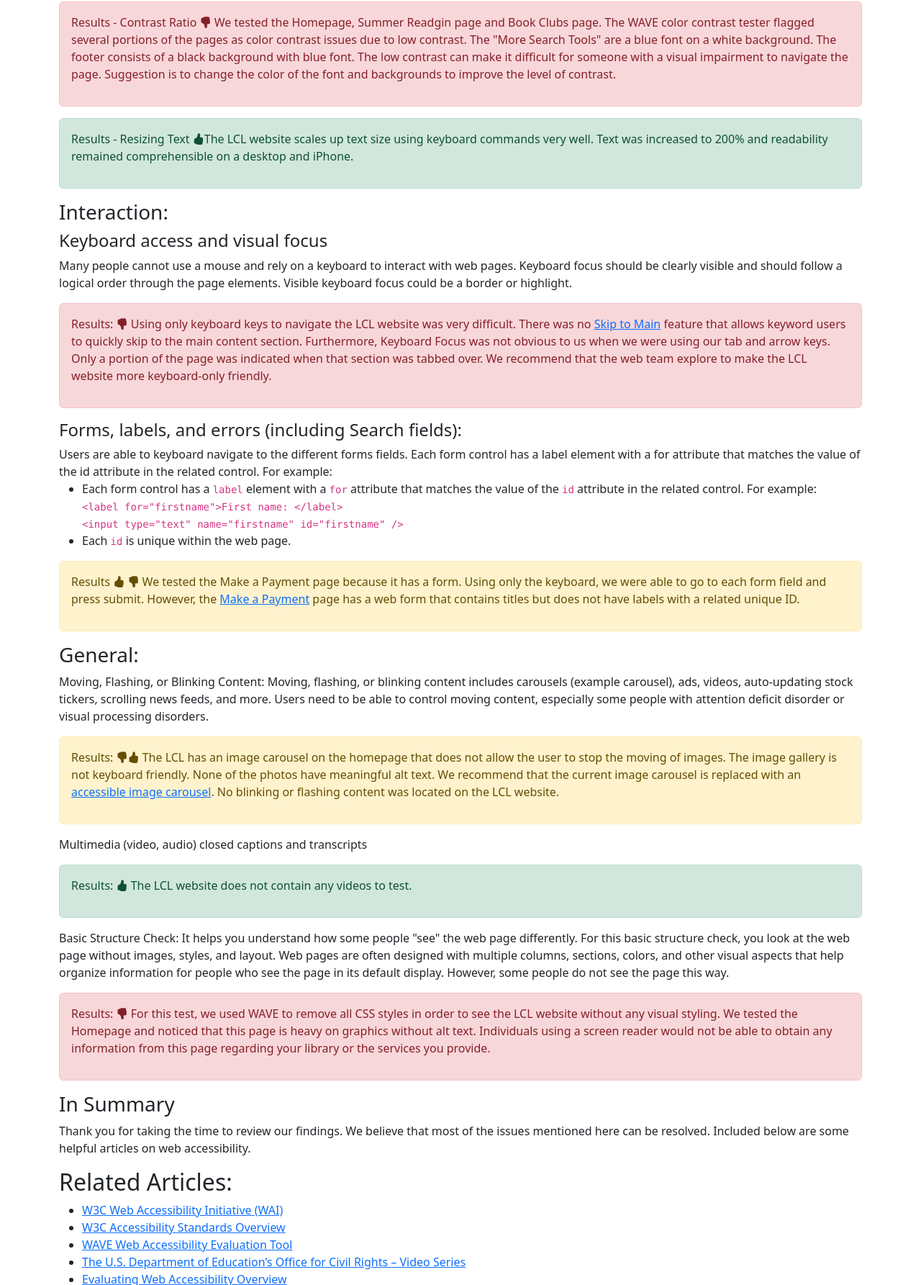
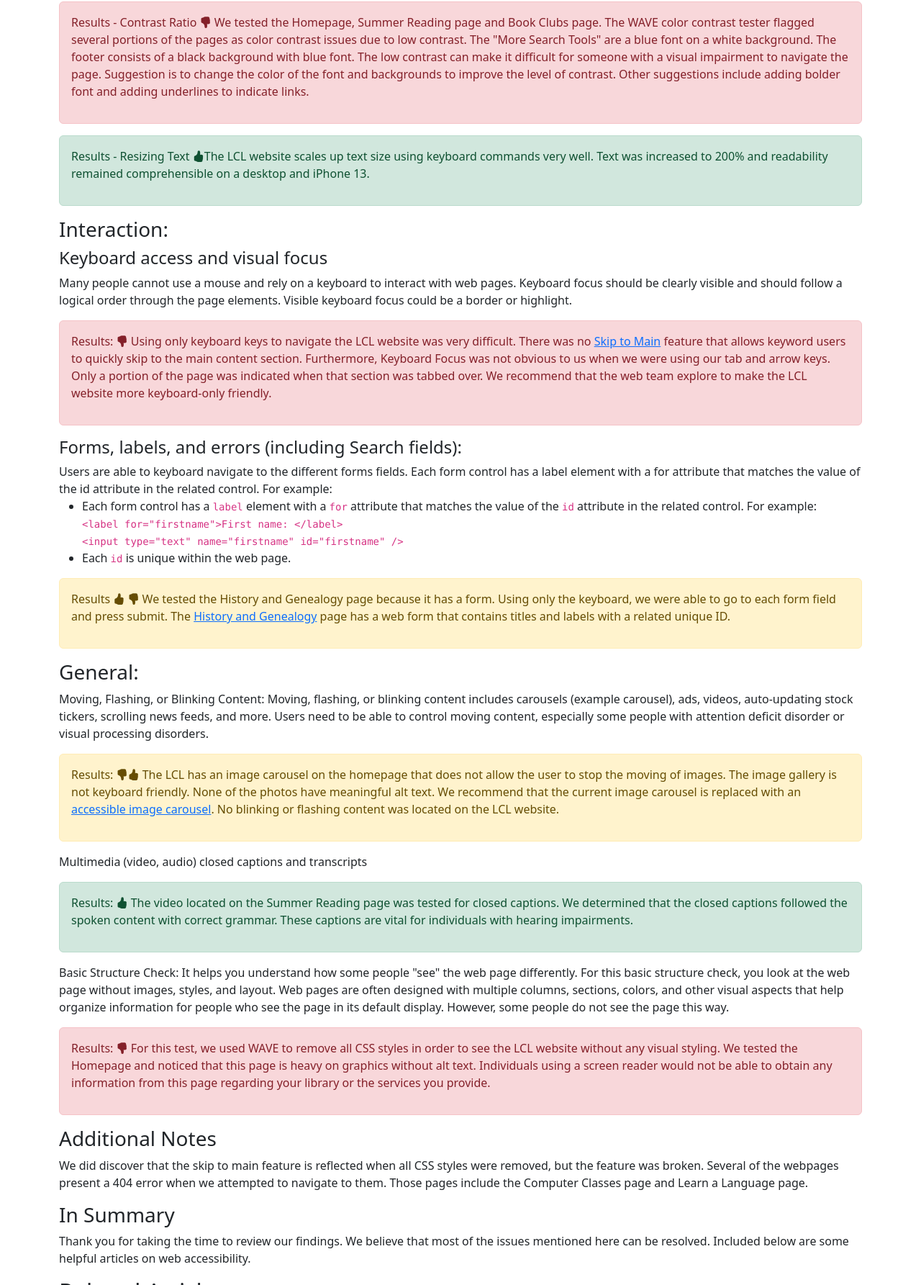
Before and after one commit to jatanasmiley/js_mlis.github.io, a plain HTML site: page index.html in a window 1280 px wide. Shown: the part 1015-2800 px from the top of the page at 72% size. Drawn offline with nearby package versions, Linux system fonts and the light colour scheme.

Commit message:
Index Update V5

```diff
--- a/index.html
+++ b/index.html
@@ -30,7 +30,7 @@
 <p>In the web page markup, the <code>&lt;title&gt;</code> is within the <code>&lt;head&gt;</code> tag. Good page titles are particularly important for orientation, they help people know where they are and move between pages open in their browser tab. The first thing screen readers say when the user goes to a different web page is the page title.</p>
 
 <!-- red thumbs down css class -->
-<p class="alert alert-success" role="alert">Results: <i class="bi bi-hand-thumbs-up-fill"></i> 10 pages on the LCL website were evaluated for clear, unique HTML page titles. Each page has descriptive HTML title values. However, we do suggest that the title values have to be formatted as &quot;Page Title at LCL&quot;, for example, &quot;Summer Reading Program at LCL&quot; so that it's obvious to users using the assistive technologies what website page they are on. </p>
+<p class="alert alert-danger" role="alert">Results: <i class="bi bi-hand-thumbs-down-fill"></i> 10 pages on the LCL website were evaluated for clear, unique HTML page titles. None of the pages evaluated contained a clear title. They all reflected the word Home with dashes and additional titles. We suggest that the title values have to be formatted as &quot;Page Title at LCL&quot;, for example, &quot;Summer Reading Program at LCL&quot; so that it's obvious to users using the assistive technologies what website page they are on. </p>
 
 <h3>Image Text Alternatives</h3>
 <p>Image text alternatives ("alt text") (pictures, illustrations, charts, etc.) Text alternatives convey the purpose of an image, including pictures, illustrations, charts, etc. The alt attribute provides an alternative text for an image, if the user for some reason cannot view it. The reason can be a slow connection, an error with the image file, or if the user uses a screen reader.</p>
@@ -46,11 +46,11 @@
 
 
 <div class="alert alert-danger" role="alert">
-<p>Results - Contrast Ratio  <i class="bi bi-hand-thumbs-down-fill"></i> We tested the Homepage, Summer Readgin page and Book Clubs page. The WAVE color contrast tester flagged several portions of the pages as color contrast issues due to low contrast. The "More Search Tools" are a blue font on a white background. The footer consists of a black background with blue font. The low contrast can make it difficult for someone with a visual impairment to navigate the page. Suggestion is to change the color of the font and backgrounds to improve the level of contrast.</p>
+<p>Results - Contrast Ratio  <i class="bi bi-hand-thumbs-down-fill"></i> We tested the Homepage, Summer Reading page and Book Clubs page. The WAVE color contrast tester flagged several portions of the pages as color contrast issues due to low contrast. The "More Search Tools" are a blue font on a white background. The footer consists of a black background with blue font. The low contrast can make it difficult for someone with a visual impairment to navigate the page. Suggestion is to change the color of the font and backgrounds to improve the level of contrast. Other suggestions include adding bolder font and adding underlines to indicate links.</p>
 </div>
 
 <div class="alert alert-success" role="alert">
-<p>Results - Resizing Text  <i class="bi bi-hand-thumbs-up-fill"></i>The LCL website scales up text size using keyboard commands very well. Text was increased to 200% and readability remained comprehensible on a desktop and iPhone.</p>
+<p>Results - Resizing Text  <i class="bi bi-hand-thumbs-up-fill"></i>The LCL website scales up text size using keyboard commands very well. Text was increased to 200% and readability remained comprehensible on a desktop and iPhone 13.</p>
 </div>
 
  <h3>Interaction:</h3>
@@ -74,9 +74,9 @@
 </ul>
 <div class="alert alert-warning" role="alert">
 <p>Results <i class="bi bi-hand-thumbs-up-fill"></i> <i class="bi bi-hand-thumbs-down-fill"></i>
-    We tested the Make a Payment page because it has a form.
+    We tested the History and Genealogy page because it has a form.
     Using only the keyboard, we were able to go to each form field and press submit.
-    However, the <a href="https://swp.paymentsgateway.net/co/default.aspx?pg_api_login_id=D8FA08E5A4">Make a Payment</a> page has a web form that contains titles but does not have labels with a related unique ID.</p>
+    The <a href="https://library.leecountync.gov/history">History and Genealogy</a> page has a web form that contains titles and labels with a related unique ID.</p>
 </div>
 
 
@@ -93,7 +93,7 @@
 
  <p>Multimedia (video, audio) closed captions and transcripts</p>
  <div class="alert alert-success" role="alert">
- <p>Results: <i class="bi bi-hand-thumbs-up-fill"></i> The LCL website does not contain any videos to test. </p>
+ <p>Results: <i class="bi bi-hand-thumbs-up-fill"></i> The video located on the Summer Reading page was tested for closed captions. We determined that the closed captions followed the spoken content with correct grammar. These captions are vital for individuals with hearing impairments.</p>
 </div>
 
  <p>Basic Structure Check: It helps you understand how some people "see" the web page differently. For this basic structure check, you look at the web page without images, styles, and layout.
@@ -104,6 +104,8 @@
 <p>Results: <i class="bi bi-hand-thumbs-down-fill"></i> For this test, we used WAVE to remove all CSS styles in order to see the LCL website without any visual styling. We tested the Homepage and noticed that this page is heavy on graphics without alt text. Individuals using a screen reader would not be able to obtain any information from this page regarding your library or the services you provide.</p>
 </div>
 
+<h3>Additional Notes</h3>
+<p>We did discover that the skip to main feature is reflected when all CSS styles were removed, but the feature was broken. Several of the webpages present a 404 error when we attempted to navigate to them. Those pages include the Computer Classes page and Learn a Language page.</p>
 
 <h3>In Summary</h3>
 <p>Thank you for taking the time to review our findings. We believe that most of the issues mentioned here can be resolved. Included below are some helpful articles on web accessibility.</p>
```
